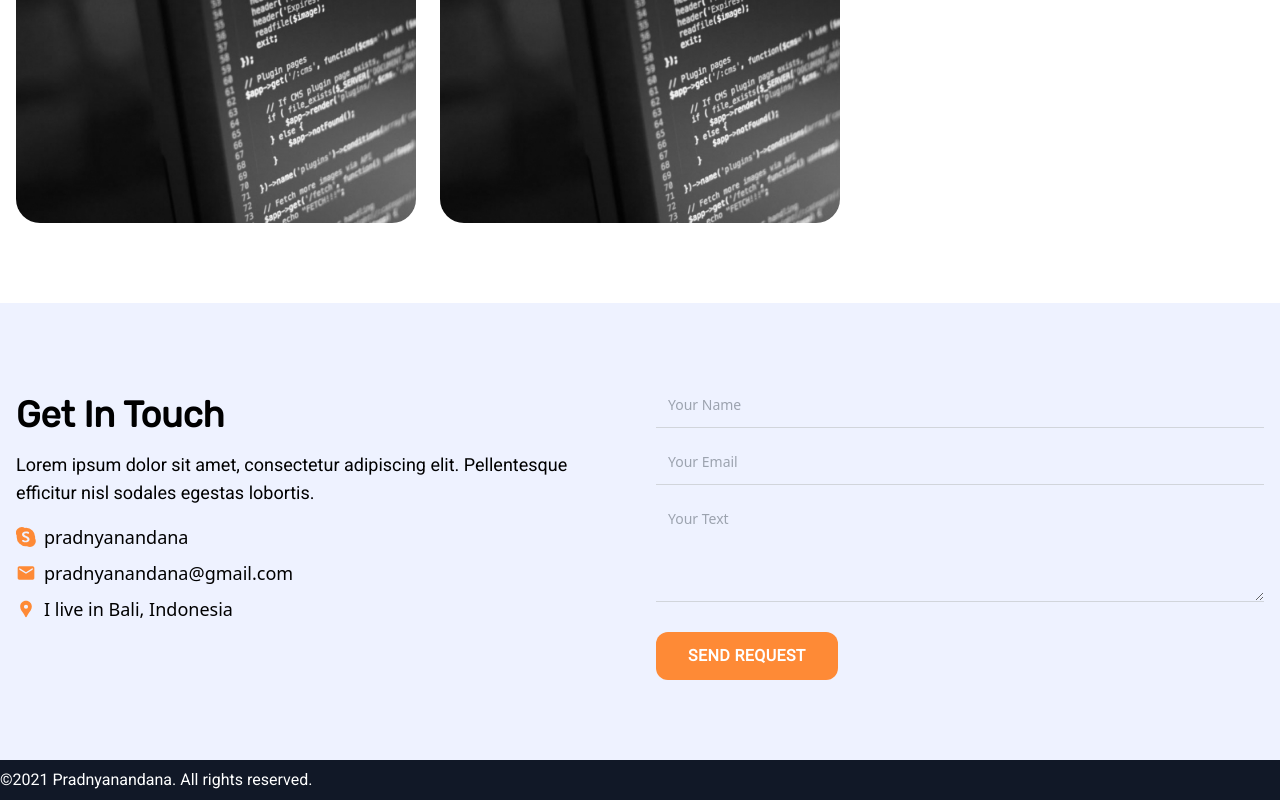
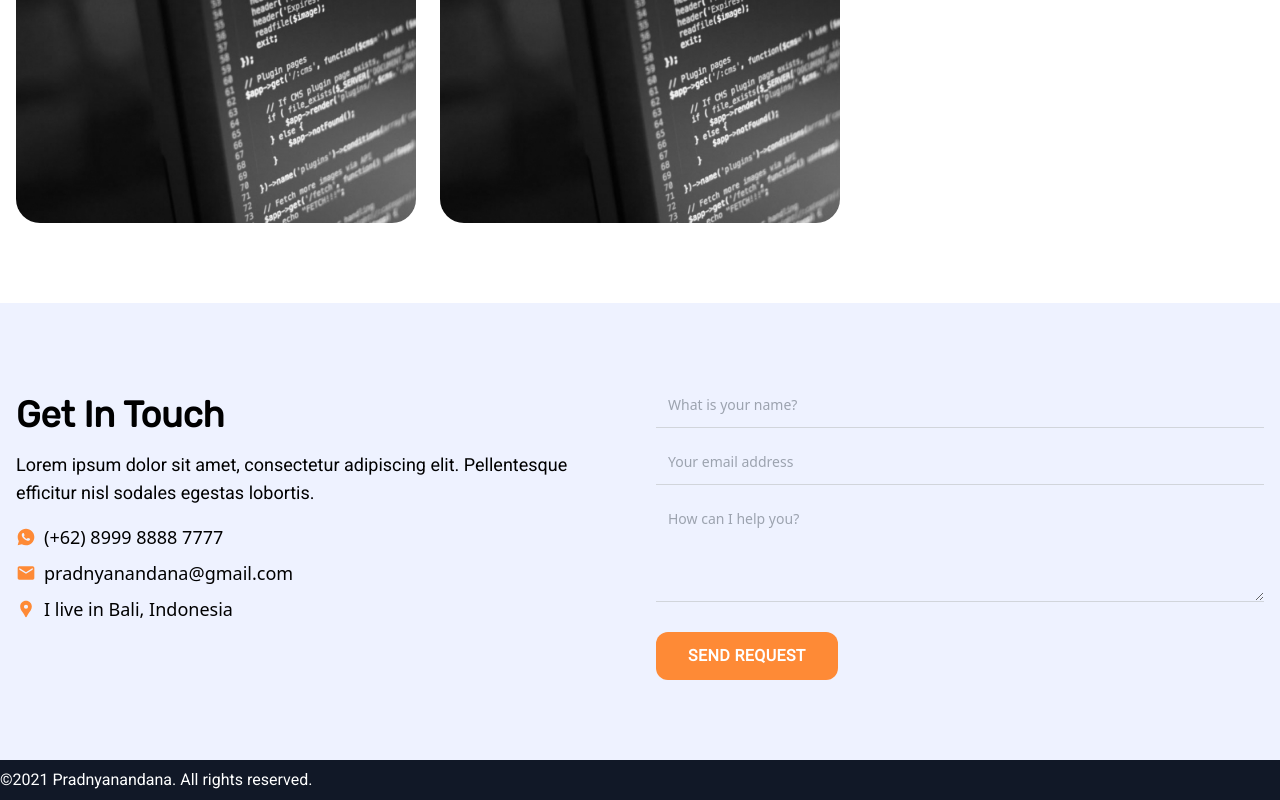
Before and after one commit to pradnyanandana/portfolio, a React (Create React App) app: page / in a window 1280 px wide. Shown: the part 3123-3923 px from the top of the page. Built offline with nearby package versions, Linux system fonts and the light colour scheme.

Commit message:
Init project popup

```diff
--- a/src/component/section/Contact.js
+++ b/src/component/section/Contact.js
@@ -1,5 +1,5 @@
 import React from "react";
-import {BsSkype} from "react-icons/bs";
+import {RiWhatsappFill} from "react-icons/ri";
 import {MdEmail, MdLocationPin} from "react-icons/md";
 
 const Contact = (props) => {
@@ -15,8 +15,8 @@ const Contact = (props) => {
                             <p className="text-lg text-blueGray-400 mb-4 font-roboto wow animate__ animate__fadeInUp animated animated visible">Lorem ipsum dolor sit amet, consectetur adipiscing elit. Pellentesque efficitur nisl sodales egestas lobortis.</p>
                             <div className="contact-information">
                                 <span className="flex items-center text-lg mb-2">
-                                    <BsSkype className="mr-2 text-orange-500 text-xl"/>
-                                    pradnyanandana
+                                    <RiWhatsappFill className="mr-2 text-orange-500 text-xl"/>
+                                    (+62) 8999 8888 7777
                                 </span>
                                 <span className="flex items-center text-lg mb-2">
                                     <MdEmail className="mr-2 text-orange-500 text-xl"/>
@@ -30,15 +30,15 @@ const Contact = (props) => {
                         </div>
                         <div className="w-full lg:w-1/2 px-4 lg:mb-0">
                             <div className="mb-3 pt-0">
-                                <input type="text" placeholder="Your Name"
+                                <input type="text" placeholder="What is your name?"
                                     className="px-3 py-3 placeholder-gray-400 text-gray-600 relative text-sm border-b border-gray-300 bg-transparent outline-none focus:outline-none w-full" />
                             </div>
                             <div className="mb-3 pt-0">
-                                <input type="text" placeholder="Your Email"
+                                <input type="text" placeholder="Your email address"
                                     className="px-3 py-3 placeholder-gray-400 text-gray-600 relative text-sm border-b border-gray-300 bg-transparent outline-none focus:outline-none w-full" />
                             </div>
                             <div className="mb-6 pt-0">
-                                <textarea rows="4" placeholder="Your Text"
+                                <textarea rows="4" placeholder="How can I help you?"
                                     className="px-3 py-3 placeholder-gray-400 text-gray-600 relative text-sm border-b border-gray-300 bg-transparent outline-none focus:outline-none w-full"></textarea>
                             </div>
                             <div className="text-center lg:text-left">
--- a/src/component/section/Project.js
+++ b/src/component/section/Project.js
@@ -1,5 +1,6 @@
 import React, {Fragment, useState} from "react";
 import {CgArrowLongRight} from "react-icons/cg";
+import ProjectPopup from "./ProjectPopup";
 
 const ActiveClass =  'text-white bg-orange-500';
 
@@ -46,6 +47,7 @@ const ProjectList = [
 
 const Project = (props) => {
     const [active, setActive] = useState('all');
+    const [popupActive, setPopupActive] = useState(false);
 
     const ChangeFilter = (key) => {
         setActive(key);
@@ -75,14 +77,21 @@ const Project = (props) => {
                     </ul>
                 </div>
                 <div className="flex flex-wrap -mx-3 -mb-6">
-                    <List active={active}/>
+                    <List
+                        active={active}
+                        setPopupActive={setPopupActive}
+                    />
                 </div>
             </div>
+            <ProjectPopup
+                popupActive={popupActive}
+                setPopupActive={setPopupActive}
+            />
         </section>
     )
 }
 
-const List = ({active}) => {
+const List = ({active, setPopupActive}) => {
     return (
         <Fragment>
             {ProjectList.map((val, i) => (
@@ -95,7 +104,7 @@ const List = ({active}) => {
                                 <span className="inline-block text-xs mb-3 py-1 px-3 text-blue-500 font-semibold font-roboto bg-blue-100 rounded-xl wow animate__ animate__fadeInUp animated visible">{val.filter}</span>
                                 <h3 className="mb-3 font-bold font-heading text-2xl font-rubik">{val.title}</h3>
                                 <p className="text-sm text-blueGray-400 font-roboto mb-5">{val.description}</p>
-                                <a className="text-sm text-blueGray-400 font-roboto flex items-center text-yellow-500 cursor-pointer">
+                                <a className="text-sm text-blueGray-400 font-roboto flex items-center text-yellow-500 cursor-pointer" onClick={e => setPopupActive(true)}>
                                     Detail <CgArrowLongRight className="ml-2"></CgArrowLongRight>
                                 </a>
                             </div>
--- /dev/null
+++ b/src/component/section/ProjectPopup.js
@@ -0,0 +1,14 @@
+import { FaTimes } from "react-icons/fa";
+
+const ProjectPopup = ({popupActive, setPopupActive}) => {
+    return (
+        (popupActive &&
+        <div id="project-popup" className="fixed bg-white top-2/4 left-2/4 w-5/6 -translate-x-2/4">
+            <div className="popup-header">
+                <FaTimes className="text-xl" onClick={e => setPopupActive(false)}/>
+            </div>
+        </div>)
+    );
+};
+
+export default ProjectPopup;
```
Also changed, not shown: src/component/section/Service.js (+4 -3 lines).
